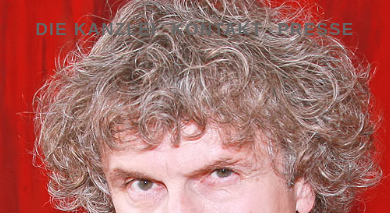
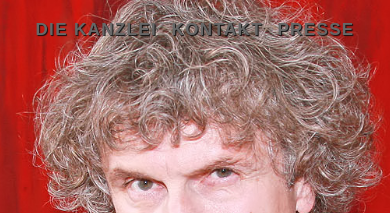
Before and after one commit to thelexn/aka-geri, a Jekyll site: the page built from index.html, in a window 390 px wide. Shown: the top 213 px of the page. Built offline with Jekyll 4.4.1, drawn with Linux system fonts in a browser that asks for light colours; nearby versions of some CDN libraries.

Commit message:
add text shadow to nav text when grey background

```diff
--- a/_sass/3-modules/_header.sass
+++ b/_sass/3-modules/_header.sass
@@ -48,18 +48,19 @@
       letter-spacing: 0.08em
       font-size: 22px
       @extend %upper-bold
-
       @extend %link-effects
       &:hover
         @extend %hover-effects
       &:active
         @extend %active-effects
 
+      @media (max-width: 1200px)
+        text-shadow: 1px 1px 1px $black
       @media (max-width: 540px)
-        +transition(all 1s)
+        +transition(all 0.5s)
         padding: 0 5px
       @media (max-width: 480px)
-        +transition(all 1s)
+        +transition(all 0.5s)
         font-size: 17px
 
   #headline
```
